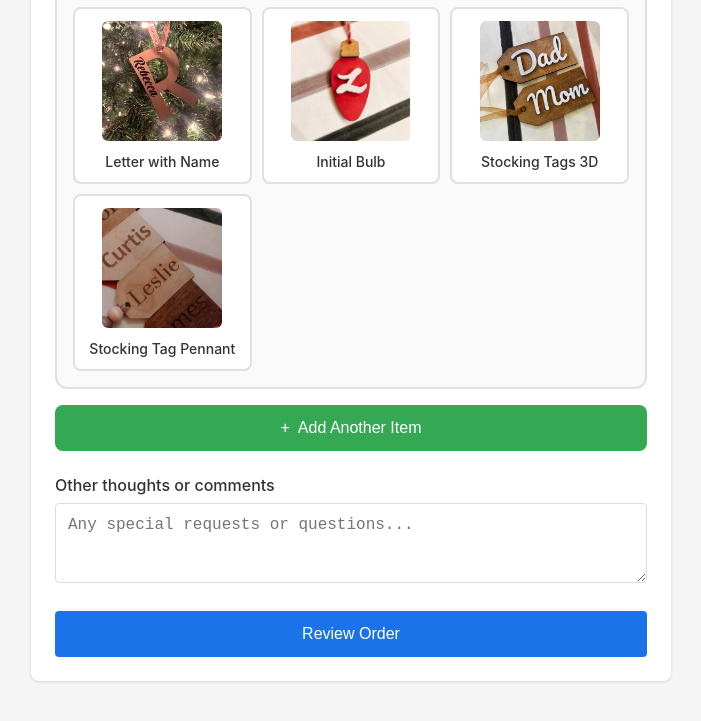
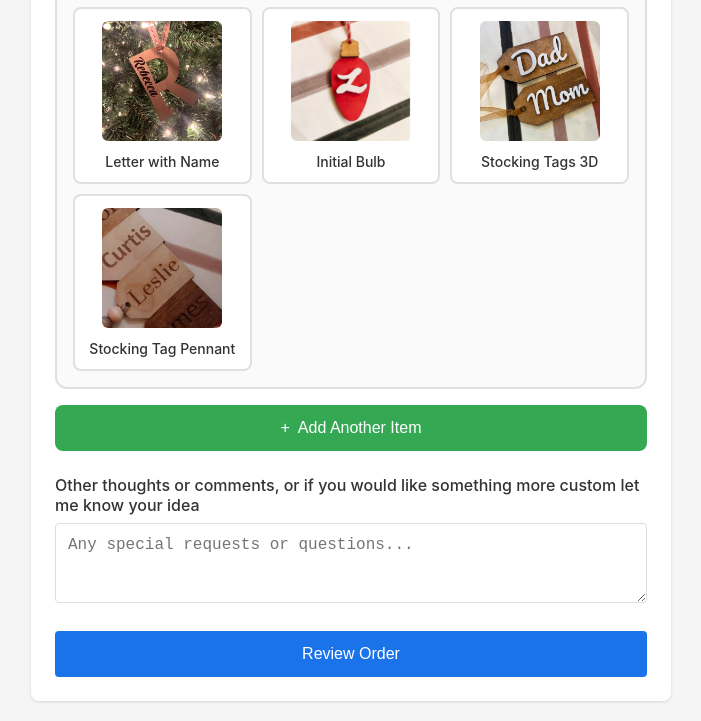
Before and after one commit to dogame-CYOA/ornament-orders, a plain HTML site: page index.html in a window 1280 px wide. Shown: the part 1300-2021 px from the top of the page, without its empty margins (289-990 px from the left). Drawn offline with Linux system fonts and the light colour scheme.

Commit message:
Add files via upload

```diff
--- a/index.html
+++ b/index.html
@@ -554,7 +554,7 @@
 
                     <!-- Additional Comments -->
                     <div class="field-group">
-                        <label for="comments">Other thoughts or comments</label>
+                        <label for="comments">Other thoughts or comments, or if you would like something more custom let me know your idea</label>
                         <textarea id="comments" name="comments" placeholder="Any special requests or questions..."></textarea>
                     </div>
 
```
